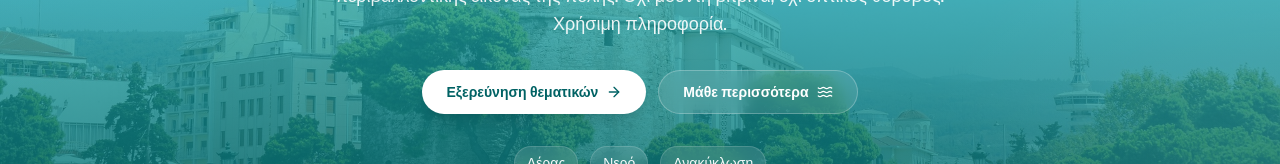
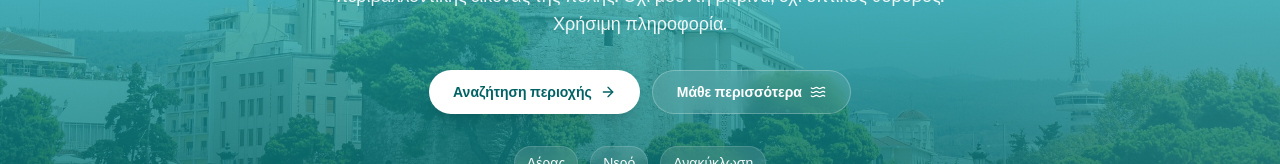
Before and after one commit to Retsos/ThessInfo2, a Next.js app in the folder Frontend/: page / in a window 1280 px wide. Shown: the part 389-553 px from the top of the page. Built offline with nearby package versions, Linux system fonts and the light colour scheme.

Commit message:
ui fixxes

```diff
--- a/Frontend/app/components/home/hero-section.tsx
+++ b/Frontend/app/components/home/hero-section.tsx
@@ -42,10 +42,10 @@ export function HeroSection() {
 
           <div className="mt-8 flex flex-col items-center justify-center gap-3 sm:flex-row">
             <Link
-              href="#sections"
+              href="/services"
               className="inline-flex h-11 items-center justify-center gap-2 rounded-full bg-white px-6 text-sm font-semibold text-[#006264] shadow-lg shadow-black/10 transition-all hover:-translate-y-0.5 hover:bg-[#f1fafa]"
             >
-              Εξερεύνηση θεματικών
+              Αναζήτηση περιοχής
               <ArrowRight className="h-4 w-4" />
             </Link>
 
--- a/Frontend/app/components/home/home-data.ts
+++ b/Frontend/app/components/home/home-data.ts
@@ -28,7 +28,7 @@ export const featureCards: FeatureCardItem[] = [
         title: "Έλεγχος Ποιότητας Νερού",
         description:
             "Άμεση ενημέρωση για pH, χλώριο και βασικούς δείκτες, με στόχο καθαρό και ασφαλές νερό.",
-        href: "/ArrayMapSection/1/Water",
+        href: "/themes/water",
         icon: Droplets,
         eyebrow: "Νερό",
         theme: "water",
@@ -37,7 +37,7 @@ export const featureCards: FeatureCardItem[] = [
         title: "Διαχείριση Απορριμμάτων",
         description:
             "Ανακύκλωση, διαλογή και πιο πρακτική περιβαλλοντική οργάνωση για την καθημερινότητα της πόλης.",
-        href: "/ArrayMapSection/1/Recycle",
+        href: "/themes/recycle",
         icon: Recycle,
         eyebrow: "Ανακύκλωση",
         theme: "recycle",
@@ -46,7 +46,7 @@ export const featureCards: FeatureCardItem[] = [
         title: "Ατμοσφαιρική Ρύπανση",
         description:
             "Παρακολούθηση δεικτών PM2.5, NO₂ και O₃ με καθαρή παρουσίαση και γρήγορη κατανόηση.",
-        href: "/ArrayMapSection/1/Air",
+        href: "/themes/air",
         icon: Wind,
         eyebrow: "Αέρας",
         theme: "air",
```
Also changed, not shown: 1 other file (tests, documents, lock files or other folders).
